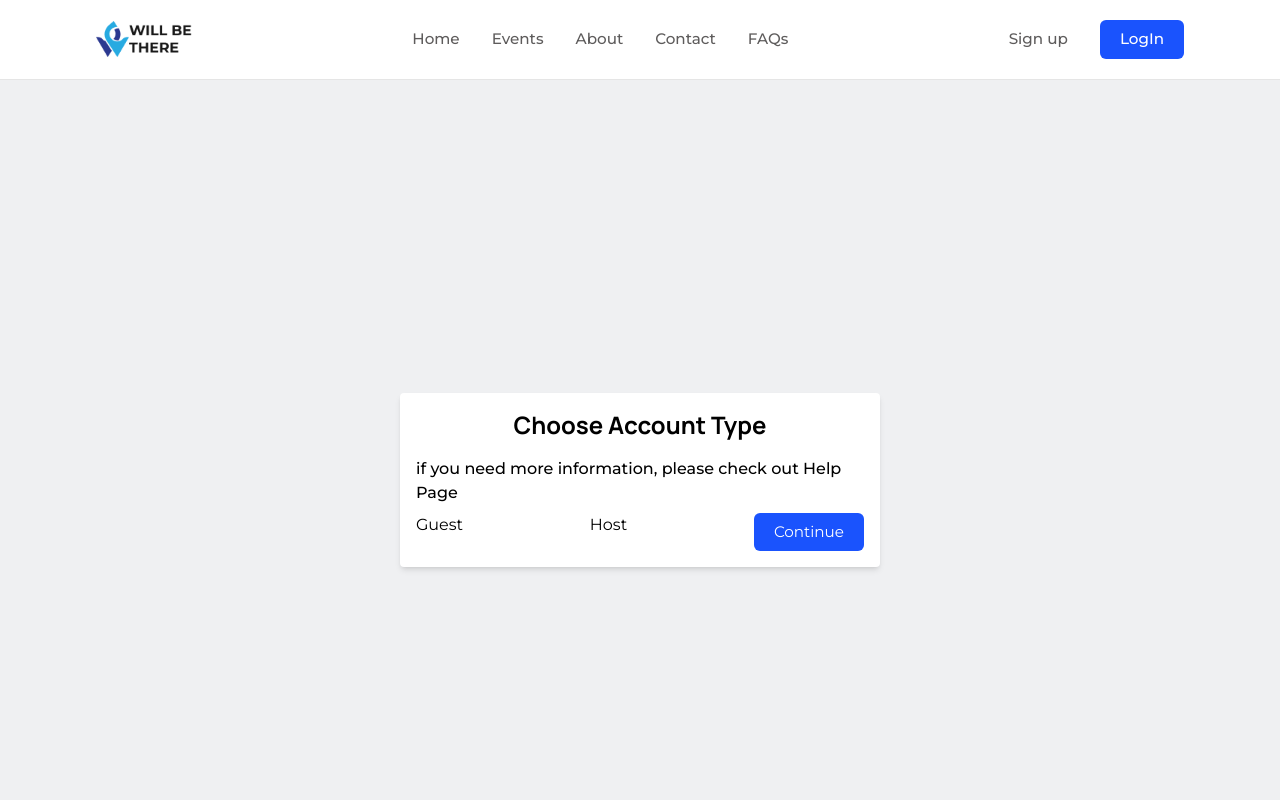
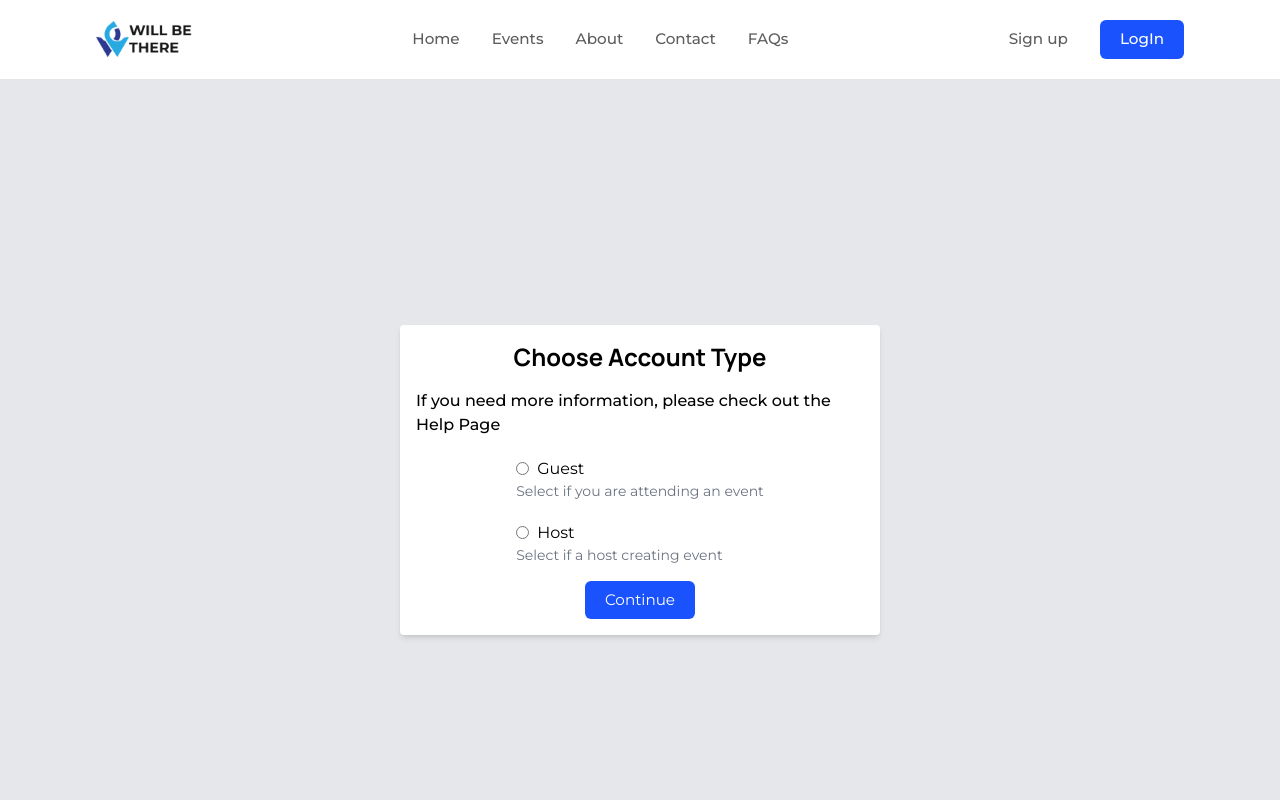
Before and after one commit to WILL-BE-THERE/WILL-BE-THERE, a React (Vite) app in the folder Frontend-React/: page /accounts in a window 1280 px wide. Shown: the top 800 px of the page. Built offline with nearby package versions, Linux system fonts and the light colour scheme.

Commit message:
this is done

```diff
--- a/Frontend-React/src/pages/Accounts.tsx
+++ b/Frontend-React/src/pages/Accounts.tsx
@@ -1,5 +1,6 @@
-import React from 'react';
+import React, { useState } from 'react';
 import ContinueButton from '../components/Buttons/ContinueButton';
+import { FontAwesomeIcon } from '@fortawesome/react-fontawesome';
 
 interface Accounts {
   heading: string;
@@ -10,31 +11,67 @@ interface Accounts {
   };
 }
 
-const Accounts: React.FC = () => {
+const AccountsComponent: React.FC = () => {
   const data: Accounts = {
     heading: 'Choose Account Type',
-    subheading: 'if you need more information, please check out Help Page',
-    AccountTypes:{
-      Guest:'Guest',
-      Host:'Host'
-    }
+    subheading: 'If you need more information, please check out the Help Page',
+    AccountTypes: {
+      Guest: 'Guest',
+      Host: 'Host',
+    },
+  };
+
+  const [selectedAccountType, setSelectedAccountType] = useState<string | null>(null);
+
+  const handleAccountTypeChange = (value: string) => {
+    setSelectedAccountType(value);
+  };
+
+  const Checkbox: React.FC<{ label: string; value: string }> = ({ label, value }) => {
+    const handleOnChange = () => {
+      handleAccountTypeChange(value);
+    };
+
+    return (
+      <div className='checkbox-container flex items-center'>
+        <input
+          type='radio'
+          id={value}
+          value={value}
+          checked={value === selectedAccountType}
+          onChange={handleOnChange}
+          className='mr-2'
+        />
+        <label htmlFor={value}>{label}</label>
+      </div>
+    );
   };
 
   return (
-    <div className='flex justify-center items-center h-screen bg-grey'>
+    <div className='flex justify-center items-center h-screen bg-gray-200'>
       <section className='two-factor-auth p-4 rounded shadow-md bg-white'>
         <div className='w-full max-w-md'>
           <h1 className='text-2xl font-bold mb-4 text-center'>{data.heading}</h1>
           <p className='text-base font-medium mb-2'>{data.subheading}</p>
-          <div className='flex justify-between'>
-            <p>{data.AccountTypes.Guest}</p>
-            <p>{data.AccountTypes.Host}</p>
+          <div className='flex justify-center'>
+            <section >
+              <div className='mt-3 '>
+                <Checkbox label={data.AccountTypes.Guest} value='Guest' />
+                <p className='text-sm text-gray-500'>Select if you are attending an event</p>
+              </div>
+              <div className='mt-5'>
+                <Checkbox label={data.AccountTypes.Host} value='Host' />
+                <p className='text-sm text-gray-500'>Select if a host creating event</p>
+              </div>
+              </section>
+          </div>
+          <div className='flex justify-center mt-4'>
             <ContinueButton />
-            </div>
+          </div>
         </div>
       </section>
     </div>
   );
 };
 
-export default Accounts;
+export default AccountsComponent;
```
